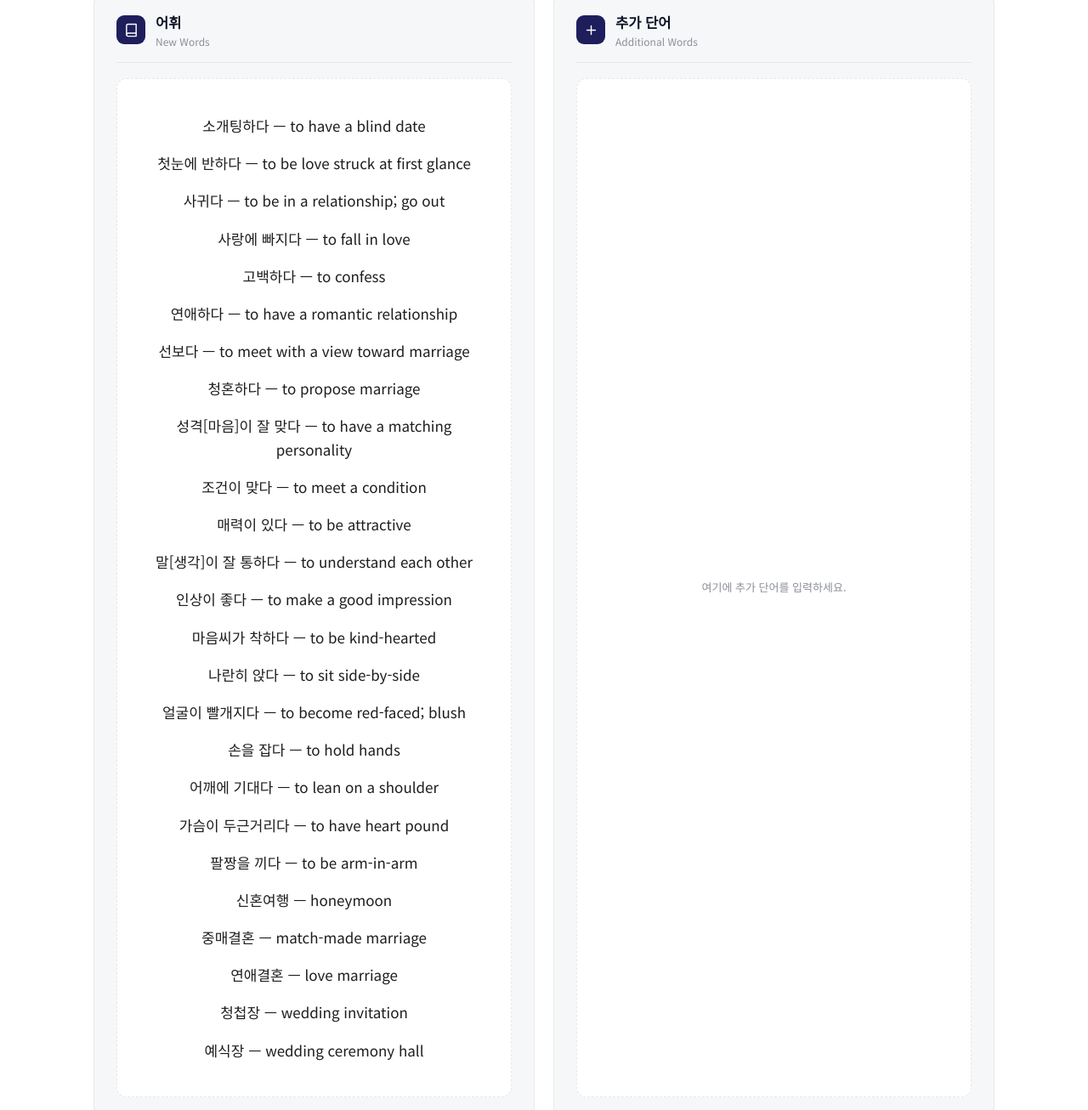
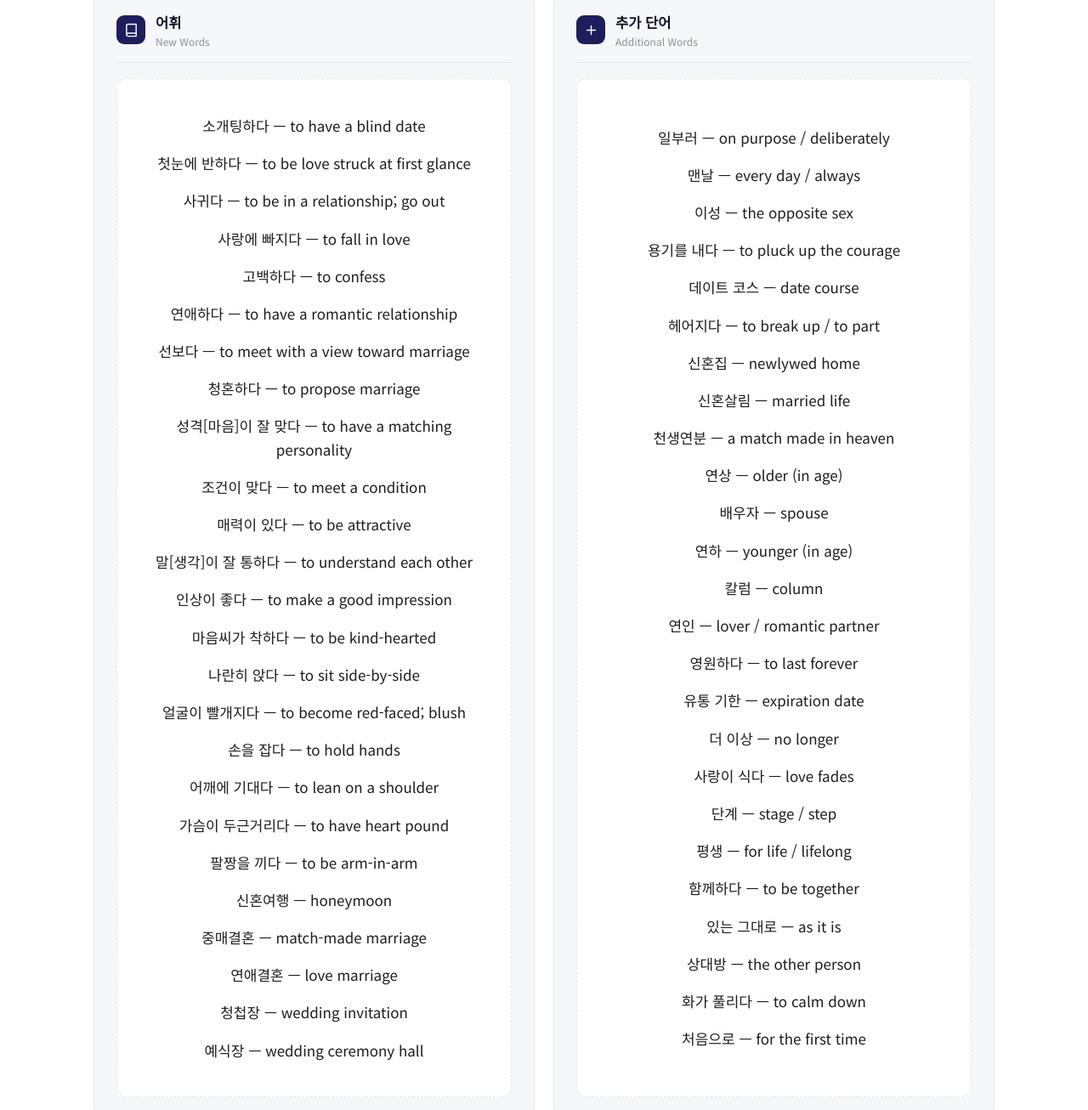
Before and after one commit to vins55/seoulde3B, a plain HTML site: page chapter10.html in a window 1280 px wide. Shown: the part 325-1631 px from the top of the page at 85% size. Drawn offline with Linux system fonts and the light colour scheme.

Commit message:
10 глава кыт

```diff
--- a/chapter10.html
+++ b/chapter10.html
@@ -85,7 +85,33 @@
           </div>
         </div>
         <div class="section-body">
-          <span class="placeholder">여기에 추가 단어를 입력하세요.</span>
+          <span class="placeholder">
+            <p class="w-1">일부러 — on purpose / deliberately</p>
+<p class="w-1">맨날 — every day / always</p>
+<p class="w-1">이성 — the opposite sex</p>
+<p class="w-1">용기를 내다 — to pluck up the courage </p>
+<p class="w-1">데이트 코스 — date course</p>
+<p class="w-1">헤어지다 — to break up / to part</p>
+<p class="w-1">신혼집 — newlywed home </p>
+<p class="w-1">신혼살림 — married life</p>
+<p class="w-1">천생연분 — a match made in heaven</p>
+<p class="w-1">연상 — older (in age) </p>
+<p class="w-1">배우자 — spouse</p>
+<p class="w-1">연하 — younger (in age) </p>
+<p class="w-1">칼럼 — column</p>
+<p class="w-1">연인 — lover / romantic partner</p>
+<p class="w-1">영원하다 —  to last forever</p>
+<p class="w-1">유통 기한 — expiration date </p>
+<p class="w-1">더 이상 — no longer </p>
+<p class="w-1">사랑이 식다 — love fades </p>
+<p class="w-1">단계 — stage / step</p>
+<p class="w-1">평생 — for life / lifelong</p>
+<p class="w-1">함께하다 — to be together</p>
+<p class="w-1">있는 그대로 — as it is </p>
+<p class="w-1">상대방 — the other person </p>
+<p class="w-1">화가 풀리다 — to calm down </p>
+<p class="w-1">처음으로 — for the first time</p>
+          </span>
         </div>
       </article>
 
@@ -103,17 +129,20 @@
           <span>
             <p class="w-1">
               <b>1. A/V-던</b> <br>
-
+              사ㅇ태나 행동을 회상할 때 사용한다
             </p>
             <p class="w-1">
               <b>2. A/V-잖아요 </b> <br>
-
+              듣는 사람, 다른 사람이 알고 있는 것을 확인할 때
             </p>
             <p class="w-1">
               <b>3. A/V-(으)ㄹ 생각[계획 예정]이다</b> <br>
+              앞으로의 생각이나 계획을 말할 때 쓴다 <br>
+              생각이다 10% 계획이다 50% 예정이다 90%
             </p>
             <p class="w-1">
               <b>4. V-(으)려면 멀었다</b>  <br>
+              말하는 시점에서앞으로 하려고 하는 어떤 일이 일어나기까지 많은 시간이 남았을 때 쓴다
 
             </p>
           </span>
```
